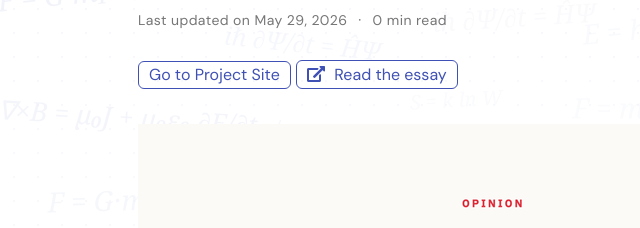
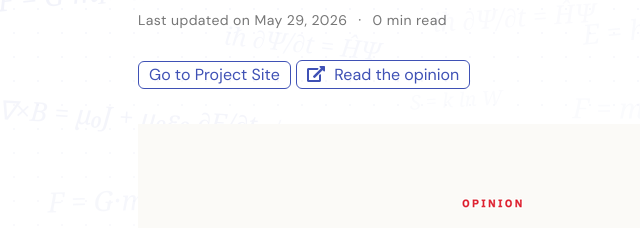
Before and after one commit to GoGoDuck912/GoGoDuck912.github.io, a plain HTML site: page post/the-bunker-and-the-bassinet/index.html in a window 1280 px wide. Shown: the part 171-399 px from the top of the page, 142-782 px from the left. Drawn offline with nearby package versions, Linux system fonts and the light colour scheme; some packages are replaced by stand-ins of ours; some icons are missing.

Commit message:
rebuilding site

```diff
--- a/post/the-bunker-and-the-bassinet/index.html
+++ b/post/the-bunker-and-the-bassinet/index.html
@@ -655,7 +655,7 @@
 
   <a class="btn btn-outline-primary my-1 mr-1" href="/blog/the-bunker-and-the-bassinet/" >
     <i class="fas fa-external-link-alt mr-1"></i>
-    Read the essay
+    Read the opinion
   </a>
 
 
```
Also changed, not shown: index.html (+1 -1 lines).
